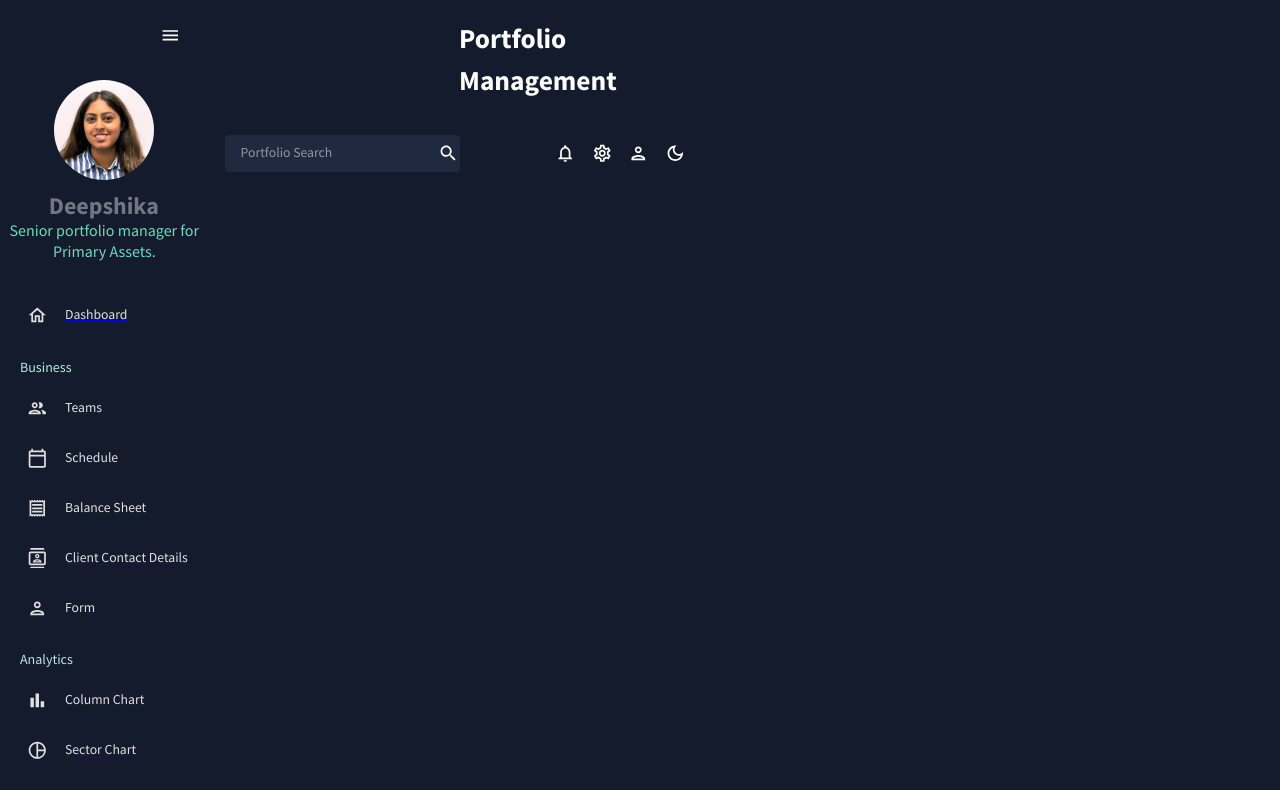
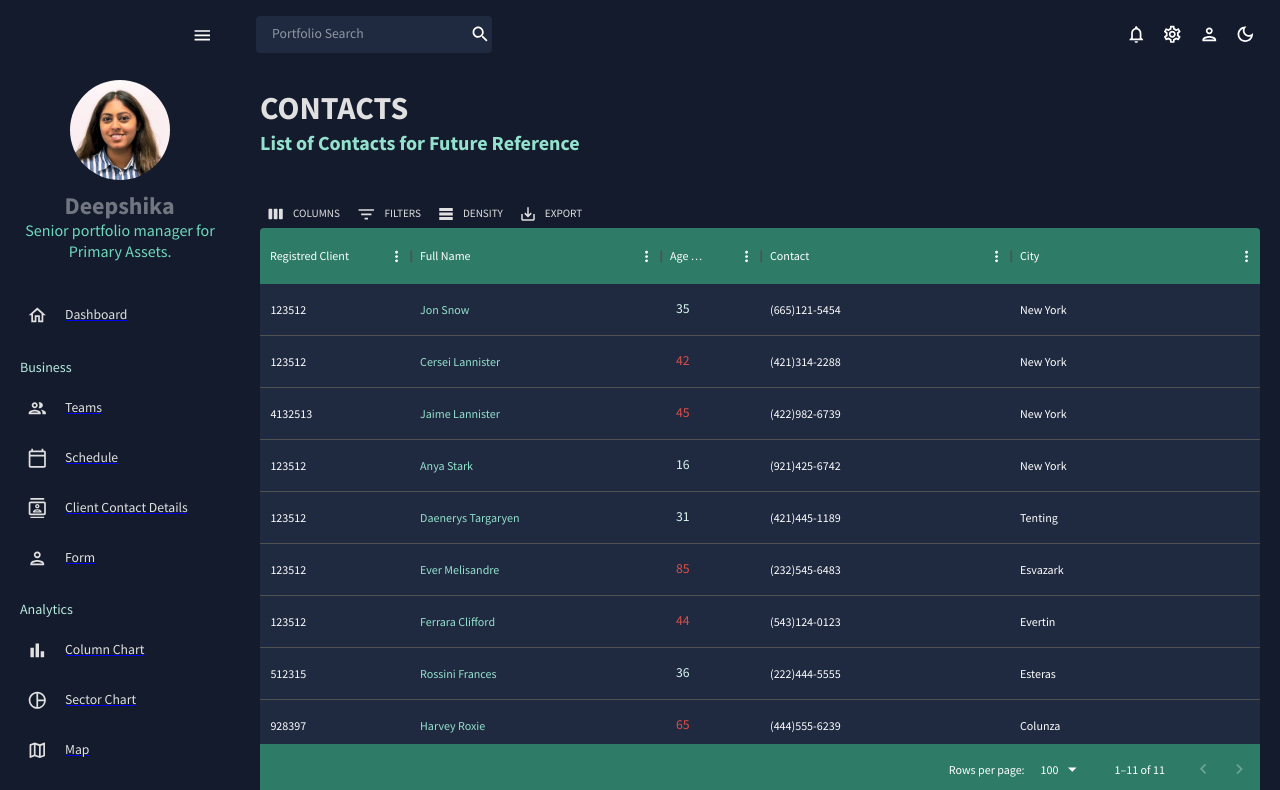
Before and after one commit to DeepshikaReddy/Investment-Profile, a React (Create React App) app: page /contacts in a window 1280 px wide. Shown: the top 790 px of the page. Built offline with nearby package versions, Linux system fonts and the light colour scheme.

Commit message:
Contacts Details screen done

```diff
--- a/package.json
+++ b/package.json
@@ -20,6 +20,7 @@
     "@testing-library/jest-dom": "^5.16.5",
     "@testing-library/react": "^13.4.0",
     "@testing-library/user-event": "^13.5.0",
+    "ag-grid-community": "^29.2.0",
     "axios": "^1.3.4",
     "formik": "^2.2.9",
     "react": "^18.2.0",
--- a/src/App.js
+++ b/src/App.js
@@ -7,8 +7,7 @@ import { useState } from "react";
 
 import Dashboard from "./scenes/dashboard";
 import Team from "./scenes/team"
-// import Invoices from "./scenes/invoices";
-// import Contacts from "./scenes/contacts";
+import Contacts from "./scenes/contacts";
 // import Bar from "./scenes/bar";
 // import Form from "./scenes/form";
 // import Line from "./scenes/line";
@@ -34,20 +33,13 @@ const  App = () => {
     <SideBar isSidebar={isSidebar} />
 
     <main className="content">
-      <div class="container ">
-      <Stack class="main-text" direction="row" spacing={2} >
-      <h1>Portfolio Management</h1>
-      </Stack>
-      </div>
 
     <TopBar setIsSidebar={setIsSidebar} />
 
     <Routes>
       <Route exact path="/" element={<Dashboard/>} />
-      <Route path="/team" element={<Team/>} />
-
-      {/* <Route  path="/invoices" element={<Invoices/>} /> */}
-      {/* <Route  path="/contacts" element={<Contacts/>} /> */}
+      <Route exact path="/team" element={<Team/>} />
+      <Route  path="/contacts" element={<Contacts/>} />
       {/* <Route exact path="/bar" element={<Bar/>} /> */}
       {/* <Route exact path="/form" element={<Form/>} /> */}
       {/* <Route exact path="/line" element={<Line/>} /> */}
--- a/src/data/mockData.js
+++ b/src/data/mockData.js
@@ -45,7 +45,7 @@ export const mockDataTeam = [
       id: 6,
       name: "Ever Melisandre",
       email: "evermelisandre@gmail.com",
-      age: 150,
+      age: 85,
       phone: "(232)545-6483",
       access: "manager",
     },
@@ -135,7 +135,7 @@ export const mockDataTeam = [
       id: 6,
       name: "Ever Melisandre",
       email: "evermelisandre@gmail.com",
-      age: 150,
+      age: 85,
       phone: "(232)545-6483",
       address: "1234 Canvile Street, Esvazark, NY 10001",
       city: "Esvazark",
--- a/src/scenes/contacts/index.jsx
+++ b/src/scenes/contacts/index.jsx
@@ -1,7 +1,100 @@
-const Dashboard = () =>{
-    return <div>
-        DashBoard!
-    </div>
-}
+import { Box,Typography} from "@mui/material";
+import { DataGrid, GridToolbar } from "@mui/x-data-grid";
+import { token_mode } from "../../theme";
+import {mockDataContacts} from "../../data/mockData"
+import Header from "../../components/Header";
+import { useEffect, useState } from "react";
+import { useTheme } from "@mui/material";
 
-export default Dashboard;
+const Contacts = () =>{
+    const [rows,setRows]=useState([])
+    const theme = useTheme()
+    const colors= token_mode(theme.palette.mode);
+
+    //columns
+    const columns = [
+        { field: "registrarId", headerName: "Registred Client ",flex:0.3 },
+        {
+          field: "name",
+          headerName: "Full Name",
+          flex: 0.5,
+          cellClassName: "name-column--cell",
+        },
+        {
+            field: "age",
+            headerName: "Age Bracket",
+            type: "number",
+            headerAlign: "left",
+            align: "left",
+            renderCell: ({ row: { age } }) => {
+              const textColor = age > 40 ? colors.redAccent[500] : colors.greenAccent[100];
+              return (
+                <Typography color={textColor} sx={{ ml: "6px" }}>
+                  {age}
+                </Typography>
+              );
+            }
+          },
+
+        {
+          field: "phone",
+          headerName: "Contact",
+          flex: 0.5,
+        },
+        {
+          field: "city",
+          headerName: "City",
+          flex: 0.5,
+        }
+      ];
+
+
+      return (
+        <Box m="20px">
+          <Header
+            title="CONTACTS"
+            subtitle="List of Contacts for Future Reference"
+          />
+          <Box
+            m="40px 0 0 0"
+            height="75vh"
+            sx={{
+              "& .MuiDataGrid-root": {
+                border: "none",
+              },
+              "& .MuiDataGrid-cell": {
+                borderBottom: "none",
+              },
+              "& .name-column--cell": {
+                color: colors.greenAccent[300],
+              },
+              "& .MuiDataGrid-columnHeaders": {
+                backgroundColor: colors.greenAccent[700],
+                borderBottom: "none",
+              },
+              "& .MuiDataGrid-virtualScroller": {
+                backgroundColor: colors.primary[400],
+              },
+              "& .MuiDataGrid-footerContainer": {
+                borderTop: "none",
+                backgroundColor: colors.greenAccent[700],
+              },
+              "& .MuiCheckbox-root": {
+                color: `${colors.greenAccent[200]} !important`,
+              },
+              "& .MuiDataGrid-toolbarContainer .MuiButton-text": {
+                color: `${colors.grey[100]} !important`,
+              },
+            }}
+          >
+            <DataGrid
+              rows={mockDataContacts}
+              columns={columns}
+              components={{ Toolbar: GridToolbar }}
+            />
+          </Box>
+        </Box>
+      );
+    };
+
+    export default Contacts;
--- a/src/scenes/global/SideBar.js
+++ b/src/scenes/global/SideBar.js
@@ -141,13 +141,6 @@ selected={selected}
 setSelected={setSelected}
 />
 <SideBarComponent
-title="Balance Sheet"
-to="/invoices"
-icon={<ReceiptOutlinedIcon />}
-selected={selected}
-setSelected={setSelected}
-/>
-<SideBarComponent
 title="Client Contact Details"
 to="/contacts"
 icon={<ContactsOutlinedIcon />}
--- a/src/scenes/global/TopBar.jsx
+++ b/src/scenes/global/TopBar.jsx
@@ -8,10 +8,13 @@ import NotificationsOutlinedIcon from "@mui/icons-material/NotificationsOutlined
 import SettingsOutlinedIcon from "@mui/icons-material/SettingsOutlined";
 import PersonOutlinedIcon from "@mui/icons-material/PersonOutlined";
 import SearchIcon from "@mui/icons-material/Search";
+import { ContactSupportOutlined } from "@mui/icons-material";
+
 
 const TopBar = ()=>{
     const theme = useTheme();
     const colors = token_mode(theme.palette.mode);
+    console.log(theme.palette.mode)
     //Pass value from Parent to Child Component.
     const colorMode = useContext(ColorModeContext);
 
--- a/src/scenes/team/index.jsx
+++ b/src/scenes/team/index.jsx
@@ -129,7 +129,7 @@ const Team = () =>{
             color: colors.greenAccent[400],
           },
           "& .MuiDataGrid-columnHeaders": {
-            backgroundColor: colors.blueAccent[600],
+            backgroundColor: colors.greenAccent[600],
             borderBottom: "none",
           },
           "& .MuiDataGrid-virtualScroller": {
@@ -137,7 +137,7 @@ const Team = () =>{
           },
           "& .MuiDataGrid-footerContainer": {
             borderTop: "none",
-            backgroundColor: colors.blueAccent[700],
+            backgroundColor: colors.greenAccent[700],
           },
           "& .MuiCheckbox-root": {
             color: `${colors.greenAccent[200]} !important`,
```
Also changed, not shown: src/scenes/invoices/index.jsx (deleted, +0 -7 lines), 1 other file (tests, documents, lock files or other folders).
